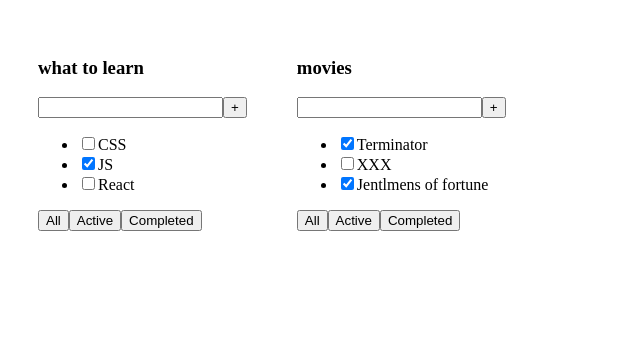
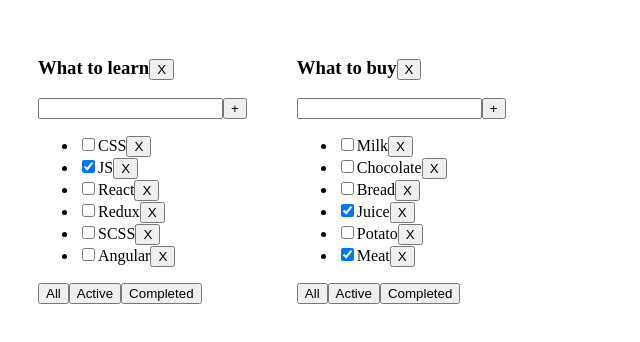
Before and after one commit to igor-tech/Task-manager, a React (Create React App) app: page / in a window 1280 px wide. Shown: the top 342 px of the page, without its empty margins (0-640 px from the left). Built offline with nearby package versions, Linux system fonts and the light colour scheme.

Commit message:
lesson 5 Associative massive

```diff
--- a/package.json
+++ b/package.json
@@ -10,10 +10,12 @@
     "@types/node": "^16.7.13",
     "@types/react": "^18.0.0",
     "@types/react-dom": "^18.0.0",
+    "@types/uuid": "^8.3.4",
     "react": "^18.2.0",
     "react-dom": "^18.2.0",
     "react-scripts": "5.0.1",
     "typescript": "^4.4.2",
+    "uuid": "^9.0.0",
     "web-vitals": "^2.1.0"
   },
   "scripts": {
--- a/src/App.tsx
+++ b/src/App.tsx
@@ -1,25 +1,116 @@
-import React from 'react';
+import React, {useState} from 'react';
 import './App.css';
 import {Todolist} from './Todolist';
+import {v1} from 'uuid';
+
+export type TaskType = {
+    id: string
+    title: string
+    isDone: boolean
+}
+
+export type FilterValuesType = 'all' | 'active' | 'completed'
+export type TodolistType = {
+    id: string
+    title: string
+    filter: FilterValuesType
+}
 
 function App() {
 
-    let task1 = [
-        {id: 1, title: 'CSS', isDone: false},
-        {id: 2, title: 'JS', isDone: true},
-        {id: 3, title: 'React', isDone: false},
-    ]
+    let todolistId1 = v1()
+    let todolistId2 = v1()
 
-    let task2 = [
-        {id: 1, title: 'Terminator', isDone: true},
-        {id: 2, title: 'XXX', isDone: false},
-        {id: 3, title: 'Jentlmens of fortune', isDone: true}
-    ]
+    const [todolists, setTodolists] = useState<TodolistType[]>([
+        {id: todolistId1, title: 'What to learn', filter: 'all'},
+        {id: todolistId2, title: 'What to buy', filter: 'all'},
+    ])
 
+    const [tasks, setTasks] = useState({
+            [todolistId1]: [
+                {id: v1(), title: 'CSS', isDone: false},
+                {id: v1(), title: 'JS', isDone: true},
+                {id: v1(), title: 'React', isDone: false},
+                {id: v1(), title: 'Redux', isDone: false},
+                {id: v1(), title: 'SCSS', isDone: false},
+                {id: v1(), title: 'Angular', isDone: false},
+            ],
+            [todolistId2]: [
+                {id: v1(), title: 'Milk', isDone: false},
+                {id: v1(), title: 'Chocolate', isDone: false},
+                {id: v1(), title: 'Bread', isDone: false},
+                {id: v1(), title: 'Juice', isDone: true},
+                {id: v1(), title: 'Potato', isDone: false},
+                {id: v1(), title: 'Meat', isDone: true},
+            ],
+
+        }
+    )
+
+    const removeTask = (id: string, todolistId: string) => {
+        // setTasks(tasks.filter(t => t.id !== id))
+        // let task = tasks[todolistId]
+        // let filteredTasks = task.filter(t => t.id != id)
+        // tasks[todolistId] = filteredTasks
+        // setTasks({...tasks})
+        // console.log({...tasks})
+        setTasks({...tasks, [todolistId]: tasks[todolistId].filter(tl => tl.id !== id)})
+    }
+
+    const addTask = (title: string, todolistId: string) => {
+        // setTasks([{id: v1(), title: title, isDone: false}, ...tasks])
+        setTasks({...tasks, [todolistId]: [{id: v1(), title: title, isDone: false}, ...tasks[todolistId]]})
+    }
+
+    const ChangeTaskFilter = (value: FilterValuesType, todolistId: string) => {
+        // let todolist = todolists.find(tl => tl.id === todolistId)
+        // if (todolist) {
+        //     todolist.filter = value;
+        //     setTodolists([...todolists])
+        // }
+        setTodolists(todolists.map(tl => tl.id === todolistId ? {...tl, filter: value}: tl) )
+    }
+
+    const changeTaskStatus = (id: string, isDone: boolean, todolistId: string) => {
+        // setTasks(tasks.map(t => t.id === id ? {...t, isDone: isDone} : t))
+        setTasks({...tasks, [todolistId]: tasks[todolistId].map(tl => tl.id === id ? {...tl, isDone: isDone}: tl)})
+    }
+
+    const removeTodolist = (todolistId: string) => {
+        setTodolists(todolists.filter(tl => tl.id !== todolistId))
+        delete tasks[todolistId]
+        setTasks({...tasks})
+    }
     return (
         <div className="App">
-            <Todolist title={'what to learn'} tasks={task1}/>
-            <Todolist title={'movies'} tasks={task2}/>
+            {
+                todolists.map((tl) => {
+                    let taskForTodolist = tasks[tl.id]
+                    if (tl.filter === 'completed') {
+                        taskForTodolist = taskForTodolist.filter(t => t.isDone)
+                    }
+
+                    if (tl.filter === 'active') {
+                        taskForTodolist = taskForTodolist.filter(t => !t.isDone)
+                    }
+                    return (
+                        <Todolist
+                            key={tl.id}
+                            id={tl.id}
+                            title={tl.title}
+                            tasks={taskForTodolist}
+                            removeTask={removeTask}
+                            ChangeTaskFilter={ChangeTaskFilter}
+                            addTask={addTask}
+                            changeTaskStatus={changeTaskStatus}
+                            filter={tl.filter}
+                            removeTodolist={removeTodolist}
+                        />
+                    )
+
+                })
+            }
+
         </div>
     );
 }
--- /dev/null
+++ b/src/Todolist.module.css
@@ -0,0 +1,7 @@
+.error {
+    border: red 1px solid;
+}
+
+.errorMessage {
+    color: red;
+}
--- a/src/Todolist.tsx
+++ b/src/Todolist.tsx
@@ -1,25 +1,78 @@
-import React from 'react';
+import React, {ChangeEvent, useState, KeyboardEvent} from 'react';
+import {FilterValuesType} from './App';
+import styles from './Todolist.module.css'
+
 
 type TodolistType = {
+    id: string
     title: string
-    tasks: Array<{id: number, title: string, isDone:boolean}>
+    tasks: Array<{ id: string, title: string, isDone: boolean }>
+    removeTask: (id: string, todolistId: string) => void
+    ChangeTaskFilter: (value: FilterValuesType, todolistId: string) => void
+    addTask: (title: string, todolistId: string) => void
+    changeTaskStatus: (id: string, isDone: boolean, todolistId:string) => void
+    filter: FilterValuesType
+    removeTodolist: (todolistId: string) => void
 }
 
-export function Todolist({title,tasks}: TodolistType) {
+export function Todolist({title, tasks, ...props}: TodolistType) {
+    let [value, setValue] = useState('')
+    let [error, setError] = useState<string | null>(null)
+
+    const addTaskHandler = () => {
+        if (value.trim() !== '') {
+            props.addTask(value.trim(), props.id)
+            setValue('')
+        } else {
+            setError('Title is required')
+        }
+    }
+
+    const onKetPressHandler = (event: KeyboardEvent<HTMLInputElement>) => {
+        if (event.key === 'Enter') {
+            addTaskHandler()
+        }
+    }
+
+    const removeTaskHandler = (id: string) => {
+        props.removeTask(id, props.id)
+    }
+
+    const onChangeHandler = (e: ChangeEvent<HTMLInputElement>) => {
+        setValue(e.currentTarget.value)
+        setError(null)
+    }
+
+    const onChangeStatusHandler = (id: string, isDone: boolean) => {
+        props.changeTaskStatus(id, !isDone, props.id)
+    }
+    const removeTodolist = () => {
+        props.removeTodolist(props.id)
+    }
     return (
         <div>
-            <h3>{title}</h3>
+            <h3>{title}<button onClick={removeTodolist}>X</button></h3>
             <div>
-                <input/>
-                <button>+</button>
+                <input value={value} onChange={onChangeHandler}
+                       className={error ? styles.error : ''}
+                       onKeyPress={onKetPressHandler}
+                />
+                <button onClick={addTaskHandler}>+</button>
+
+                {error && <div className={styles.errorMessage}>{error}</div>}
+
             </div>
             <ul>
-                {tasks.map(t => <li key={t.id}><input type={'checkbox'} checked={t.isDone}/><span>{t.title}</span></li>)}
+                {tasks.map(t => <li key={t.id}><input type={'checkbox'} checked={t.isDone}
+                                                      onChange={() => onChangeStatusHandler(t.id, t.isDone)}/>
+                    <span>{t.title}</span>
+                    <button onClick={() => removeTaskHandler(t.id)}>X</button>
+                </li>)}
             </ul>
             <div>
-                <button>All</button>
-                <button>Active</button>
-                <button>Completed</button>
+                <button onClick={() => props.ChangeTaskFilter('all', props.id)}>All</button>
+                <button onClick={() => props.ChangeTaskFilter('active', props.id)}>Active</button>
+                <button onClick={() => props.ChangeTaskFilter('completed', props.id)}>Completed</button>
             </div>
         </div>
     )
```
Also changed, not shown: 1 other file (tests, documents, lock files or other folders).
